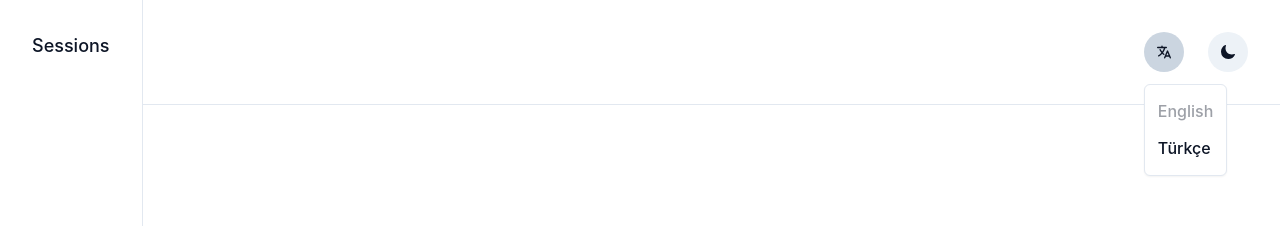
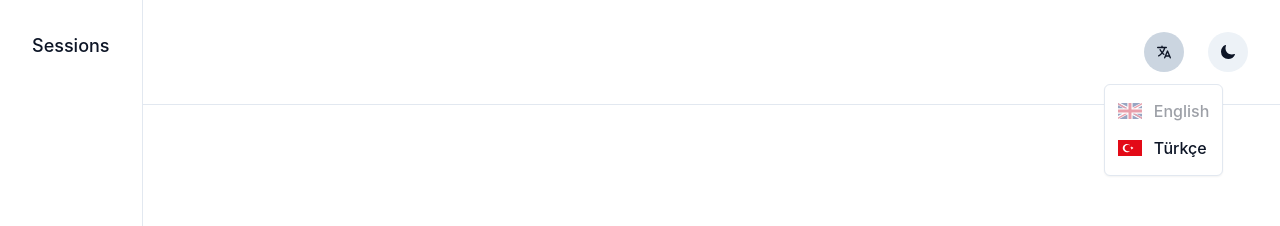
Before and after one commit to ozgurgokdemir/react-realtime-chat, a React (Create React App) app: page / in a window 1280 px wide. Both pictures are taken after a click on the button 1164 px from the left and 52 px from the top of the page. Shown: the top 226 px of the page. Built offline with nearby package versions, Linux system fonts and the light colour scheme.

Commit message:
Add Country Flags for Language Menu

```diff
--- a/package.json
+++ b/package.json
@@ -10,6 +10,7 @@
     "@testing-library/jest-dom": "^5.16.4",
     "@testing-library/react": "^13.0.0",
     "@testing-library/user-event": "^14.0.4",
+    "country-flag-icons": "^1.4.25",
     "framer-motion": "^6.2.9",
     "react": "^18.0.0",
     "react-dom": "^18.0.0",
--- a/src/components/LanguageMenu/LanguageMenu.js
+++ b/src/components/LanguageMenu/LanguageMenu.js
@@ -1,32 +1,52 @@
 import { useContext } from 'react';
 import { LocaleContext } from '../../store/locale-context';
-import { Menu, MenuButton, IconButton , MenuList, MenuItem } from '@chakra-ui/react';
+import {
+	Menu,
+	MenuButton,
+	IconButton,
+	MenuList,
+	MenuItem,
+} from '@chakra-ui/react';
 import { IoLanguage } from 'react-icons/io5';
+import Flags from 'country-flag-icons/react/3x2';
 
 const LanguageMenu = () => {
 	const { language, setLanguage } = useContext(LocaleContext);
 
-	const localeCodes = { English: 'en', Türkçe: 'tr' };
-
-	const handleClick = (language) => setLanguage(language);
+	const languages = [
+		{
+			name: 'English',
+			code: 'en',
+			country: 'GB',
+		},
+		{
+			name: 'Türkçe',
+			code: 'tr',
+			country: 'TR',
+		},
+	];
 
 	return (
-		<Menu autoSelect={false} gutter='12'>
+		<Menu autoSelect={false} gutter='12' placement='auto'>
 			<MenuButton as={IconButton} icon={<IoLanguage />} isRound={true} />
 			<MenuList minWidth='fit-content'>
-				{Object.keys(localeCodes).map((key) => (
-					<MenuItem
-						key={key}
-						isDisabled={language === localeCodes[key]}
-            fontWeight='medium'
-						onClick={handleClick.bind(null, localeCodes[key])}
-					>
-						{key}
-					</MenuItem>
-				))}
+				{languages.map(({ name, code, country }) => {
+					const Flag = Flags[country];
+					return (
+						<MenuItem
+							key={country}
+							icon={<Flag width={24} />}
+							isDisabled={language === code}
+							fontWeight='medium'
+							onClick={setLanguage.bind(null, code)}
+						>
+							{name}
+						</MenuItem>
+					);
+				})}
 			</MenuList>
 		</Menu>
 	);
-}
+};
 
 export default LanguageMenu;
```
Also changed, not shown: 1 other file (tests, documents, lock files or other folders).
